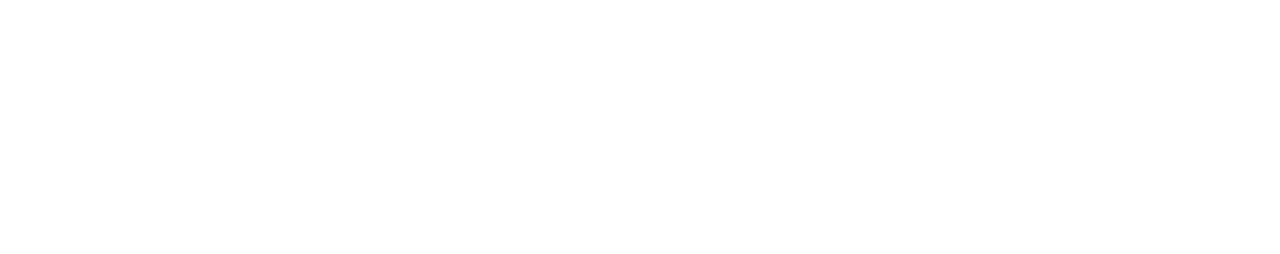
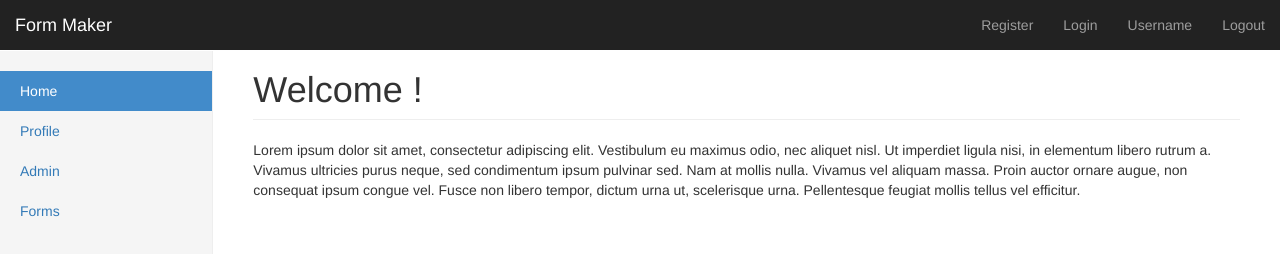
Before and after one commit to shunlin/cs5610fall2015, a website: page public/assignment/home.html in a window 1280 px wide. Drawn offline with nearby package versions, Linux system fonts and the light colour scheme.

Commit message:
Finished home.html and register.html

```diff
--- /dev/null
+++ b/public/assignment/css/dashboard.css
@@ -0,0 +1,105 @@
+/*
+ * Base structure
+ */
+
+/* Move down content because we have a fixed navbar that is 50px tall */
+body {
+    padding-top: 50px;
+}
+
+
+/*
+ * Global add-ons
+ */
+
+.sub-header {
+    padding-bottom: 10px;
+    border-bottom: 1px solid #eee;
+}
+
+/*
+ * Top navigation
+ * Hide default border to remove 1px line.
+ */
+.navbar-fixed-top {
+    border: 0;
+}
+
+/*
+ * Sidebar
+ */
+
+/* Hide for mobile, show later */
+.sidebar {
+    display: none;
+}
+@media (min-width: 768px) {
+    .sidebar {
+        position: fixed;
+        top: 51px;
+        bottom: 0;
+        left: 0;
+        z-index: 1000;
+        display: block;
+        padding: 20px;
+        overflow-x: hidden;
+        overflow-y: auto; /* Scrollable contents if viewport is shorter than content. */
+        background-color: #f5f5f5;
+        border-right: 1px solid #eee;
+    }
+}
+
+/* Sidebar navigation */
+.nav-sidebar {
+    margin-right: -21px; /* 20px padding + 1px border */
+    margin-bottom: 20px;
+    margin-left: -20px;
+}
+.nav-sidebar > li > a {
+    padding-right: 20px;
+    padding-left: 20px;
+}
+.nav-sidebar > .active > a,
+.nav-sidebar > .active > a:hover,
+.nav-sidebar > .active > a:focus {
+    color: #fff;
+    background-color: #428bca;
+}
+
+
+/*
+ * Main content
+ */
+
+.main {
+    padding: 20px;
+}
+@media (min-width: 768px) {
+    .main {
+        padding-right: 40px;
+        padding-left: 40px;
+    }
+}
+.main .page-header {
+    margin-top: 0;
+}
+
+
+/*
+ * Placeholder dashboard ideas
+ */
+
+.placeholders {
+    margin-bottom: 30px;
+    text-align: center;
+}
+.placeholders h4 {
+    margin-bottom: 0;
+}
+.placeholder {
+    margin-bottom: 20px;
+}
+.placeholder img {
+    display: inline-block;
+    border-radius: 50%;
+}
--- a/public/assignment/home.html
+++ b/public/assignment/home.html
@@ -2,9 +2,49 @@
 <html>
 <head lang="en">
     <meta charset="UTF-8">
-    <title></title>
+    <title>Form Maker</title>
+    <link href="https://maxcdn.bootstrapcdn.com/bootstrap/3.3.5/css/bootstrap.min.css" rel="stylesheet">
+    <link href="css/dashboard.css" rel="stylesheet">
 </head>
 <body>
-
+<nav class="navbar navbar-inverse navbar-fixed-top">
+    <div class="container-fluid">
+        <div class="navbar-header">
+            <a class="navbar-brand" href="#">Form Maker</a>
+        </div>
+        <div id="navbar" class="navbar-collapse collapse">
+            <ul class="nav navbar-nav navbar-right">
+                <li><a href="register.html">Register</a></li>
+                <li><a href="login.html">Login</a></li>
+                <li><a href="#">Username</a></li>
+                <li><a href="#">Logout</a></li>
+            </ul>
+        </div>
+    </div>
+</nav>
+<div class="container-fluid">
+    <div class="row">
+        <div class="col-sm-3 col-md-2 sidebar">
+            <ul class="nav nav-sidebar">
+                <li class="active"><a href="#">Home <span class="sr-only">(current)</span></a></li>
+                <li><a href="profile.html">Profile</a></li>
+                <li><a href="admin.html">Admin</a></li>
+                <li><a href="forms.html">Forms</a></li>
+            </ul>
+        </div>
+        <div class="col-sm-9 col-sm-offset-3 col-md-10 col-md-offset-2 main">
+            <h1 class="page-header">Welcome !</h1>
+            <div>
+                <p>Lorem ipsum dolor sit amet, consectetur adipiscing elit. Vestibulum eu maximus odio, nec aliquet nisl.
+                Ut imperdiet ligula nisi, in elementum libero rutrum a. Vivamus ultricies purus neque, sed condimentum
+                ipsum pulvinar sed. Nam at mollis nulla. Vivamus vel aliquam massa. Proin auctor ornare augue, non
+                consequat ipsum congue vel. Fusce non libero tempor, dictum urna ut, scelerisque urna. Pellentesque
+                feugiat mollis tellus vel efficitur.</p>
+            </div>
+        </div>
+    </div>
+</div>
+<script src="https://ajax.googleapis.com/ajax/libs/jquery/1.11.3/jquery.min.js"></script>
+<script src="https://maxcdn.bootstrapcdn.com/bootstrap/3.3.5/js/bootstrap.min.js"></script>
 </body>
 </html>
```
Also changed, not shown: public/assignment/register.html (added, +74 -0 lines), public/experiment/week2/hello.html (renamed from public/experiement/week2/hello.html).
